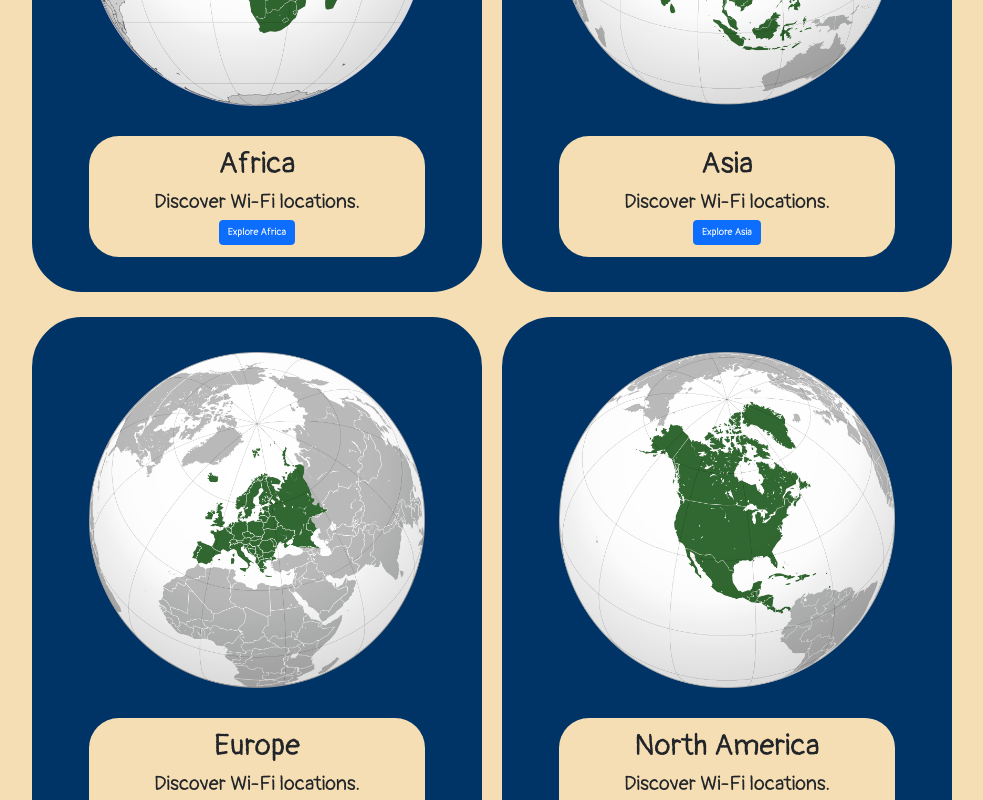
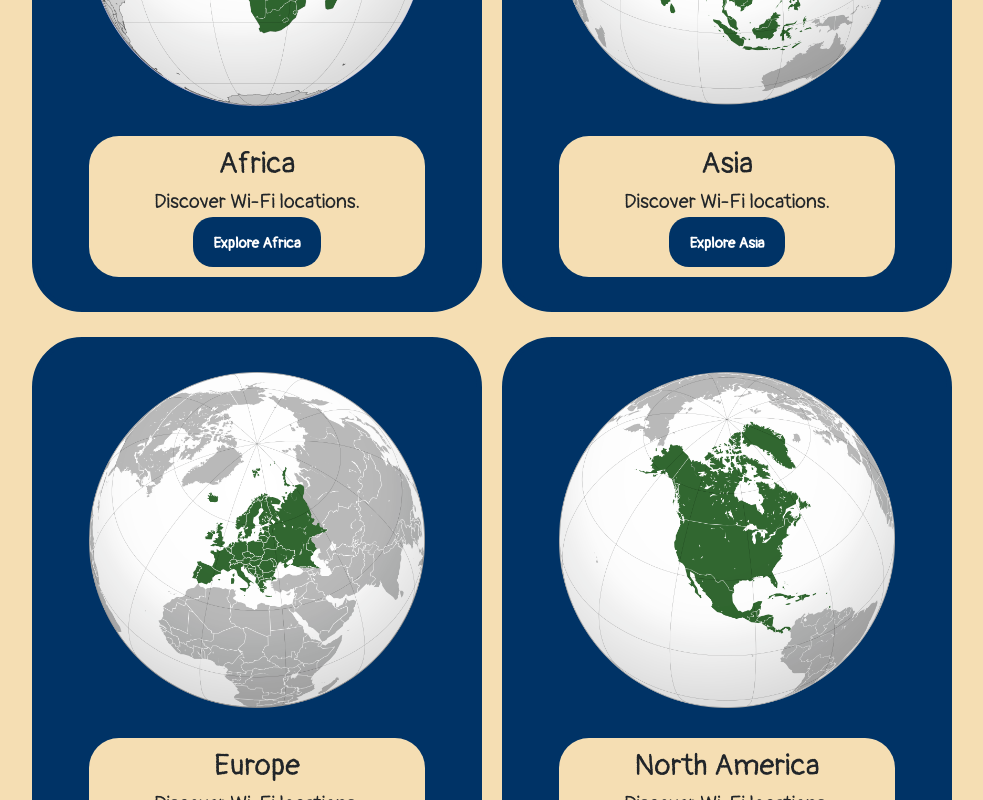
Before and after one commit to GMontaque/WiFiWander, a React (Create React App) app: page / in a window 1280 px wide. Shown: the part 920-1720 px from the top of the page, without its empty margins (148-1131 px from the left). Built offline with nearby package versions, Linux system fonts and the light colour scheme.

Commit message:
style: add hover effect on continent buttons

```diff
--- a/src/App.css
+++ b/src/App.css
@@ -151,7 +151,7 @@ nav {
 
 .continentsCards {
   display: flex;
-  flex-Wrap: wrap;
+  flex-wrap: wrap;
   justify-content: center;
 }
 
@@ -177,11 +177,36 @@ nav {
   background-color: #F5DEB3;
   width: 80%;
   margin: 0rem auto;
-  height: 2rem;
+  height: min-content;
   margin-top: 3rem;
   border-radius: 3rem;
   text-align: center;
-  height: min-content;
+}
+
+.continentBtn-back {
+  background-color: #003366;
+  padding: 1rem 2rem;
+  border-radius: 2rem;
+  text-align: center;
+  display: inline-block;
+}
+
+.continentBtn {
+  color: white;
+  text-decoration: none;
+  font-size: 1.5rem;
+  font-weight: bold;
+}
+
+/* Hover effects for the button */
+.continentBtn-back:hover {
+  background-color: #00f733;
+}
+
+.continentBtn-back:hover .continentBtn {
+  color: #830000;
+  /* Changes the text color on hover */
+  text-decoration: underline;
 }
 
 @media (max-width: 1025px) {
--- a/src/pages/Continents.js
+++ b/src/pages/Continents.js
@@ -1,5 +1,5 @@
 import React from 'react';
-import { Card, Button } from 'react-bootstrap';
+import { Card } from 'react-bootstrap';
 import { Link } from 'react-router-dom';
 import africaImage from '../assets/africa.png';
 import asiaImage from '../assets/asia.png';
@@ -28,11 +28,11 @@ const Continents = () => {
             <Card.Text>
               Discover Wi-Fi locations.
             </Card.Text>
-            <Button variant="primary">
-              <Link to={continent.path} style={{ color: 'white', textDecoration: 'none' }}>
+            <div className="continentBtn-back">
+              <Link to={continent.path} className="continentBtn">
                 Explore {continent.name}
               </Link>
-            </Button>
+            </div>
           </Card.Body>
         </Card>
       ))}
```
